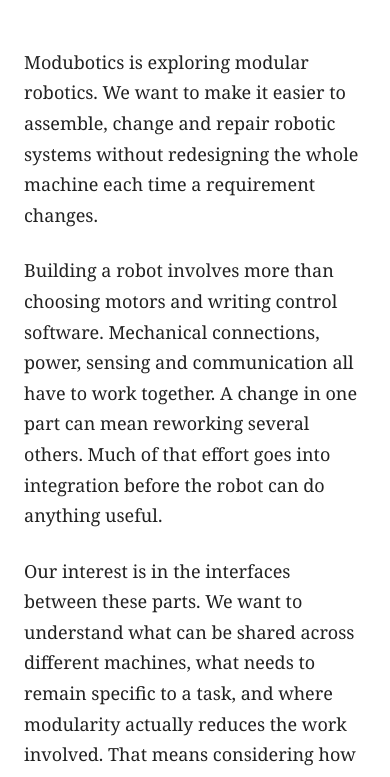
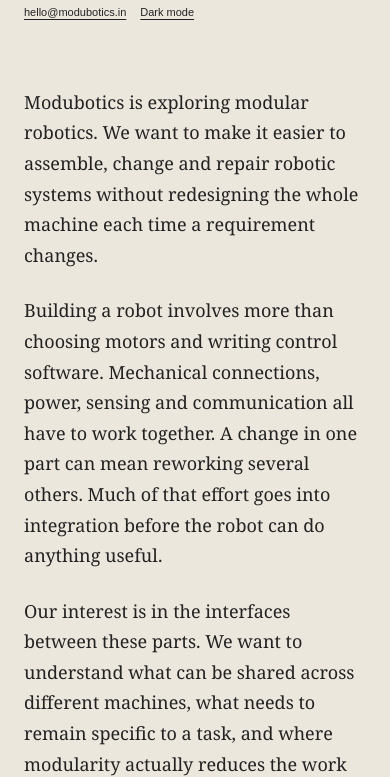
Before and after one commit to kermitsgonnakermicide/modubotics-website, a plain HTML site: page index.html in a window 390 px wide. Shown: the part 91-868 px from the top of the page. Drawn offline with Linux system fonts and the light colour scheme.

Commit message:
Add warm light palette and persistent dark mode toggle

```diff
--- a/index.html
+++ b/index.html
@@ -3,10 +3,11 @@
   <head>
     <meta charset="utf-8">
     <meta name="viewport" content="width=device-width, initial-scale=1">
-    <meta name="theme-color" content="#ffffff">
+    <meta name="theme-color" content="#ece7dd">
     <meta name="description" content="Modubotics is exploring modular robotics. Get in touch at hello@modubotics.in.">
     <title>Modubotics</title>
     <link rel="icon" type="image/svg+xml" href="assets/favicon.svg">
+    <script src="theme.js"></script>
     <link rel="stylesheet" href="styles.css">
   </head>
   <body>
@@ -14,7 +15,10 @@
       <a class="brand" href="./" aria-label="Modubotics home">
         <img src="assets/logo.svg" width="281" height="96" alt="Modubotics">
       </a>
-      <a class="header-email" href="mailto:hello@modubotics.in">hello@modubotics.in</a>
+      <div class="header-actions">
+        <a class="header-email" href="mailto:hello@modubotics.in">hello@modubotics.in</a>
+        <button class="theme-toggle" type="button" hidden>Dark mode</button>
+      </div>
     </header>
     <main>
       <article class="statement" aria-label="Statement of intent">
--- a/styles.css
+++ b/styles.css
@@ -2,35 +2,55 @@
 
 :root {
   color-scheme: light;
+  --paper: #ece7dd;
+  --ink: #222;
+  --muted: #605d57;
+  --line: #d2cdc3;
+  --selection: #d1c9bb;
   font-family: Georgia, 'Times New Roman', serif;
-  background: #fff;
-  color: #222;
+  background: var(--paper);
+  color: var(--ink);
   -webkit-font-smoothing: antialiased;
+}
+
+:root[data-theme="dark"] {
+  color-scheme: dark;
+  --paper: #1c1c1a;
+  --ink: #ece7dd;
+  --muted: #b9b4aa;
+  --line: #3d3c38;
+  --selection: #4d4941;
 }
 
 * { box-sizing: border-box; }
 body { margin: 0; min-height: 100svh; display: flex; flex-direction: column; }
 a { color: inherit; text-underline-offset: 3px; text-decoration-thickness: 1px; }
-a:focus-visible { outline: 2px solid #222; outline-offset: 5px; }
+a:focus-visible, button:focus-visible { outline: 2px solid var(--ink); outline-offset: 5px; }
 .site-header { display: flex; align-items: center; justify-content: space-between; gap: 16px; flex-wrap: wrap; padding: 22px 5vw; }
 .header-email { font: 13px Arial, sans-serif; }
+.header-actions { display: flex; align-items: center; gap: 22px; flex-wrap: wrap; }
+.theme-toggle { border: 0; padding: 6px 0; background: transparent; color: var(--ink); cursor: pointer; font: 12px Arial, sans-serif; text-decoration: underline; text-underline-offset: 3px; }
+.theme-toggle[hidden] { display: none; }
 .brand { display: block; width: 210px; margin-left: -12px; }
 .brand img { display: block; width: 100%; height: auto; }
+:root[data-theme="dark"] .brand img { filter: grayscale(1) invert(1); }
 main { flex: 1; width: 100%; }
 .statement { width: min(100% - 48px, 720px); margin: 85px auto 110px; font-size: 20px; line-height: 1.7; }
 .statement p { margin: 0 0 28px; }
 .statement p:last-child { margin-bottom: 0; }
-.site-footer { display: flex; justify-content: space-between; align-items: center; flex-wrap: wrap; gap: 16px 24px; margin: 0 5vw; padding: 23px 0; border-top: 1px solid #e5e5e5; color: #666; font: 11px Arial, sans-serif; }
+.site-footer { display: flex; justify-content: space-between; align-items: center; flex-wrap: wrap; gap: 16px 24px; margin: 0 5vw; padding: 23px 0; border-top: 1px solid var(--line); color: var(--muted); font: 11px Arial, sans-serif; }
 .site-footer p { margin: 0; }
 .backing { display: flex; flex-direction: column; align-items: flex-start; gap: 9px; }
 .backer-logo { display: block; padding: 8px 10px; background: #222; }
 .backer-logo img { display: block; width: 115px; height: auto; filter: grayscale(1); }
-::selection { background: #ddd; color: #111; }
+::selection { background: var(--selection); color: var(--ink); }
 
 @media (max-width: 600px) {
   .site-header { padding: 15px 24px; }
   .brand { width: 175px; margin-left: -10px; }
   .header-email { font-size: 11px; }
+  .header-actions { gap: 14px; }
+  .theme-toggle { font-size: 11px; }
   .statement { margin-top: 48px; margin-bottom: 72px; font-size: 18px; line-height: 1.7; }
   .statement p { margin-bottom: 25px; }
   .site-footer { flex-direction: column; align-items: flex-start; gap: 18px; margin: 0 24px; line-height: 1.6; }
--- /dev/null
+++ b/theme.js
@@ -0,0 +1,34 @@
+(() => {
+  const systemTheme = window.matchMedia('(prefers-color-scheme: dark)');
+  let preference = null;
+  try {
+    const saved = localStorage.getItem('modubotics-theme');
+    if (saved === 'light' || saved === 'dark') preference = saved;
+  } catch {}
+
+  function applyTheme(theme) {
+    document.documentElement.dataset.theme = theme;
+    document.querySelector('meta[name="theme-color"]').content = theme === 'dark' ? '#1c1c1a' : '#ece7dd';
+    const toggle = document.querySelector('.theme-toggle');
+    if (toggle) {
+      toggle.hidden = false;
+      toggle.textContent = theme === 'dark' ? 'Light mode' : 'Dark mode';
+      toggle.setAttribute('aria-label', `Switch to ${theme === 'dark' ? 'light' : 'dark'} mode`);
+    }
+  }
+
+  function syncTheme() {
+    applyTheme(preference || (systemTheme.matches ? 'dark' : 'light'));
+  }
+
+  syncTheme();
+  systemTheme.addEventListener('change', syncTheme);
+  document.addEventListener('DOMContentLoaded', () => {
+    syncTheme();
+    document.querySelector('.theme-toggle').addEventListener('click', () => {
+      preference = document.documentElement.dataset.theme === 'dark' ? 'light' : 'dark';
+      try { localStorage.setItem('modubotics-theme', preference); } catch {}
+      applyTheme(preference);
+    });
+  });
+})();
```
Also changed, not shown: README.md.
